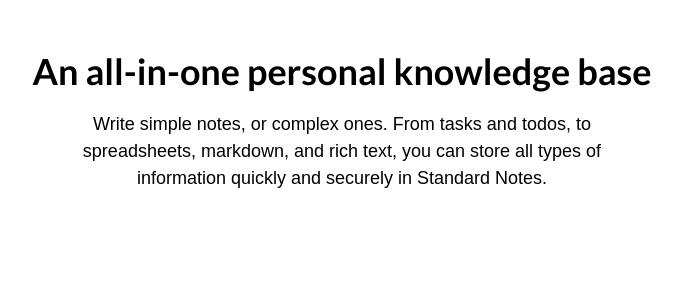
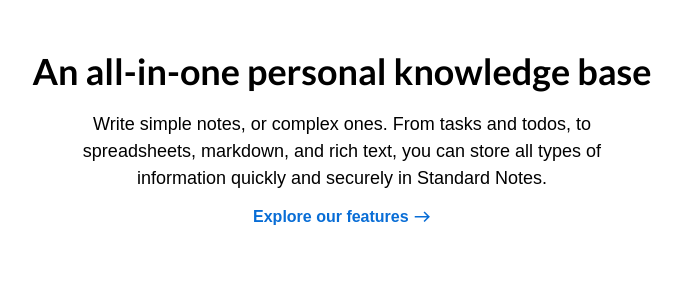
Before and after one commit to daianaszwimer/standard-notes-challenge, a React (Create React App) app: page / in a window 1280 px wide. Shown: the top 300 px of the page, without its empty margins (298-980 px from the left). Built offline with nearby package versions, Linux system fonts and the light colour scheme.

Commit message:
show link component

```diff
--- a/src/App.js
+++ b/src/App.js
@@ -1,9 +1,11 @@
 import "./App.css";
 import Title from "./modules/common/components/Title";
 import Subtitle from "./modules/common/components/Subtitle";
+import Link from "./modules/common/components/Link";
 
 const TITLE_TEXT = "An all-in-one personal knowledge base";
 const SUBTITLE_TEXT = "Write simple notes, or complex ones. From tasks and todos, to spreadsheets, markdown, and rich text, you can store all types of information quickly and securely in Standard Notes.";
+const LINK_TEXT = "Explore our features";
 
 const App = () => (
   <div className="wrapper">
@@ -11,6 +13,7 @@ const App = () => (
     <div className="subtitle-wrapper">
       <Subtitle text={SUBTITLE_TEXT}/>
     </div>
+    <Link text={LINK_TEXT} url="#" shouldShowIcon/>
   </div>
 );
 
```
